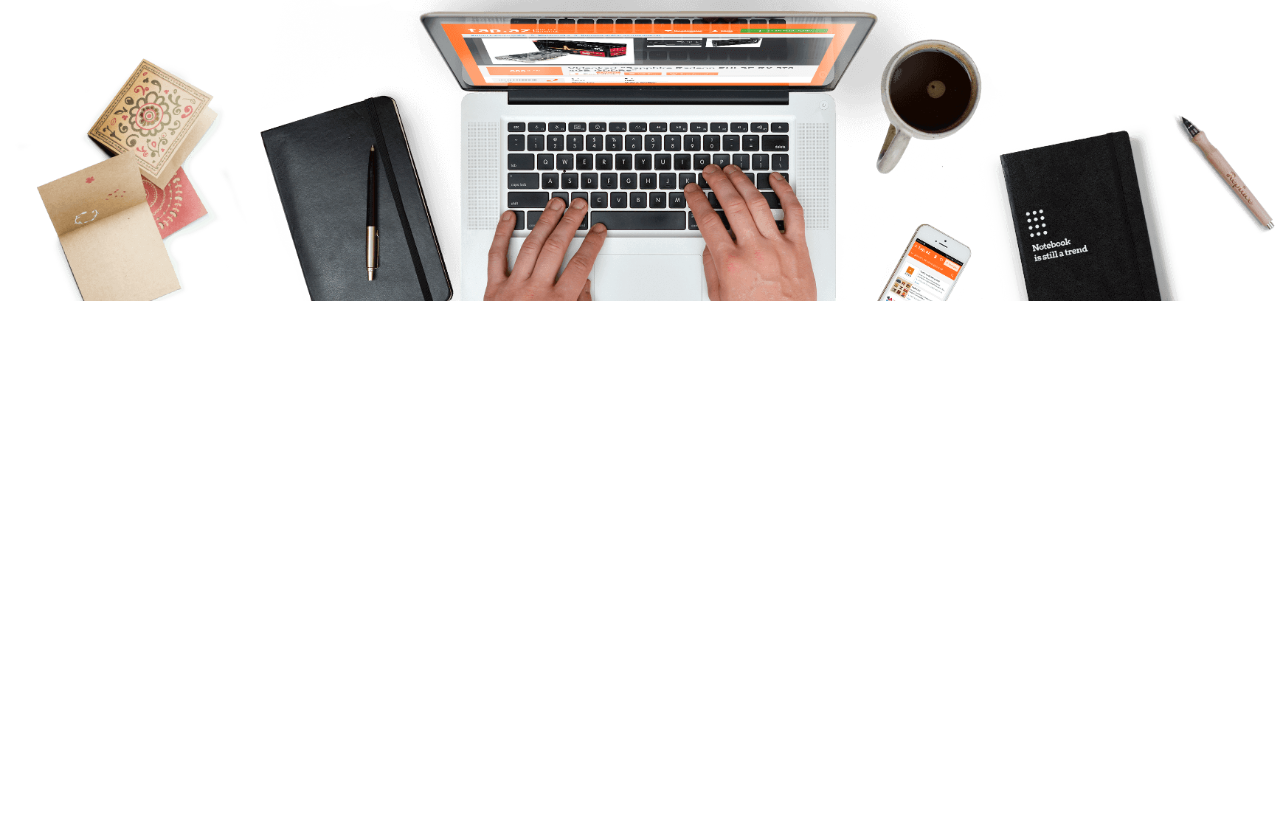
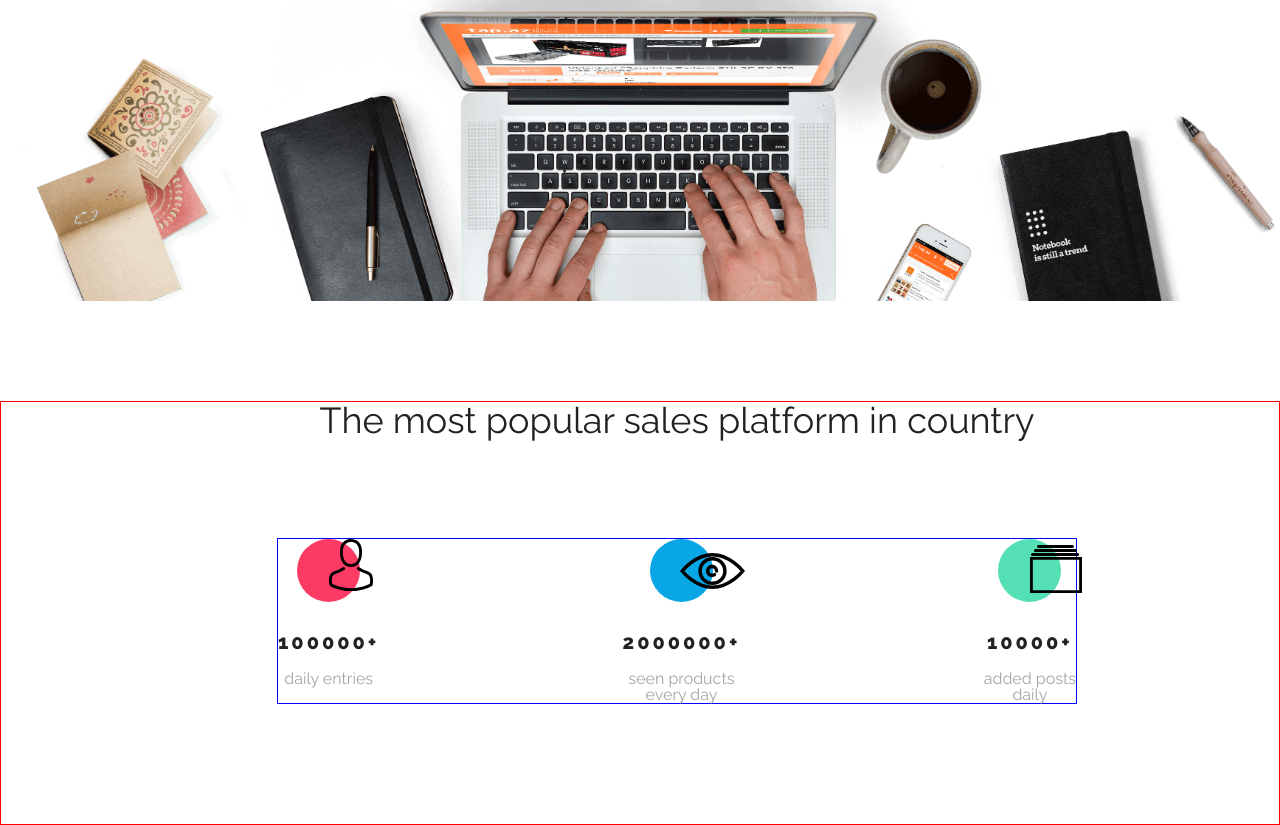
Before and after one commit to PeWu2021/projekt1_BestShop, a plain HTML site: page index.html in a window 1280 px wide. Shown: the part 465-1290 px from the top of the page. Before the commit the page ends 800 px from the top, so only its background shows below. Drawn offline with nearby package versions, Linux system fonts and the light colour scheme.

Commit message:
sekscja statystyki

```diff
--- a/css/style.css
+++ b/css/style.css
@@ -35,10 +35,10 @@ a {
     margin: 0 auto; /*wysrodkowanie zawartosci kontenera wzgledem ekranu*/
 }
 
-/*↓↓↓stylizacja klas dla gornej beli z nawigacja↓↓↓*/
+/*↓↓↓stylizacja klas dla gornej belki z nawigacja↓↓↓*/
 .header {
     height: 70px;
-    box-shadow: 0px 3px 6px #00000029; /*cien w header poniewaz bedzie na calej szerokości strony*/
+    box-shadow: 0 3px 6px #00000029; /*cien w header poniewaz bedzie na calej szerokości strony*/
 }
 
 .header__container {
@@ -86,7 +86,7 @@ ul, li {
 }
 
 /*↓↓↓stylizacja klas dla sekcji otwierającej↓↓↓*/
-.opening { /*wysrodkowanie wzgledem głownej osi*/
+.opening { /*wysrodkowanie wzgledem glownej osi*/
     display: flex;
     flex-direction: column;
     align-items: center;
@@ -112,7 +112,7 @@ ul, li {
     height: auto;
 }
 
-.btn { /*ogole style dla buttona*/
+.btn { /*ogolne style dla buttona*/
     color: white;
     font-weight: bold;
     display: inline-block;
@@ -130,3 +130,76 @@ ul, li {
 .btn--large { /*rozciagniecie - nadanie wiekszych marginesow/odstepow wew dla buttona*/
     padding: 22px 155px;
 }
+/*stylowanie sekcji ze statystykami*/
+
+.statistics{
+    margin-top: 100px;
+    border: 1px solid red;
+}
+h2 {
+    font-family: var(--font-raleway);
+    font-size: 36px; /*2.25rem*/
+    text-align: center;
+}
+.statistics__container{
+    max-width: 800px;
+    display: flex;
+    justify-content: space-between;
+    margin: 100px auto 120px;
+    border: 1px solid blue;
+
+}
+.statistics__circle{
+    border-radius: 50%;
+    width: 63px;
+    height: 63px;
+    position: relative;
+    }
+.statistics__single{
+    max-width: 160px;
+    display: flex;
+    flex-direction: column;
+    justify-content: flex-start;
+    align-items: center;
+    text-align: center;
+    font-family: var(--font-raleway);
+}
+.statistics__single:nth-child(1) .statistics__circle {
+    background-color: var(--color-redish);
+}
+
+.statistics__single:nth-child(1) .statistics__img {
+    top: 0px;
+    left: 50%;
+}
+
+.statistics__single:nth-child(2) .statistics__circle {
+    background-color: var(--color-primary);
+}
+
+.statistics__single:nth-child(2) .statistics__img {
+    top: 14px;
+    left: 47%;
+}
+
+.statistics__single:nth-child(3) .statistics__circle {
+    background-color: var(--color-green);
+}
+
+.statistics__single:nth-child(3) .statistics__img {
+    top: 6px;
+    left: 50%;
+}
+.statistics__img{
+    position: absolute;
+}
+.statistics__number{
+    font-size: 20px; /*1.25rem*/
+    font-weight: 800;
+    letter-spacing: 3px; /*0.1875rem*/
+    margin-top: 30px;
+}
+.statistics__description{
+    color: var(--color-grey);
+    margin-top: 19px;
+}
--- a/index.html
+++ b/index.html
@@ -47,5 +47,38 @@
     <img src="Zasoby_do_projektu/assets/background.png" alt="" class="opening__image">
 </section>
 <!--koniec sekcja otwierajaca-->
+<!--statystyki-->
+<section class="statistics">
+    <div class="container">
+        <h2>The most popular sales platform in country</h2>
+
+        <div class="statistics__container">
+            <div class="statistics__single">
+                <div class="statistics__circle">
+                    <img src="Zasoby_do_projektu/assets/person.svg" alt="person" class="statistics__img"/>
+                </div>
+                <div class="statistics__number">100000+</div>
+                <div class="statistics__description">daily entries</div>
+            </div>
+
+            <div class="statistics__single">
+                <div class="statistics__circle">
+                    <img src="Zasoby_do_projektu/assets/eye.svg" alt="person" class="statistics__img"/>
+                </div>
+                <div class="statistics__number">2000000+</div>
+                <div class="statistics__description">seen products<br>every day</div>
+            </div>
+
+            <div class="statistics__single">
+                <div class="statistics__circle">
+                    <img src="Zasoby_do_projektu/assets/catalog.svg" alt="person" class="statistics__img"/>
+                </div>
+                <div class="statistics__number">10000+</div>
+                <div class="statistics__description">added posts<br>daily</div>
+            </div>
+        </div>
+    </div>
+</section>
+<!--koniec statystyki-->
 </body>
 </html>
```
